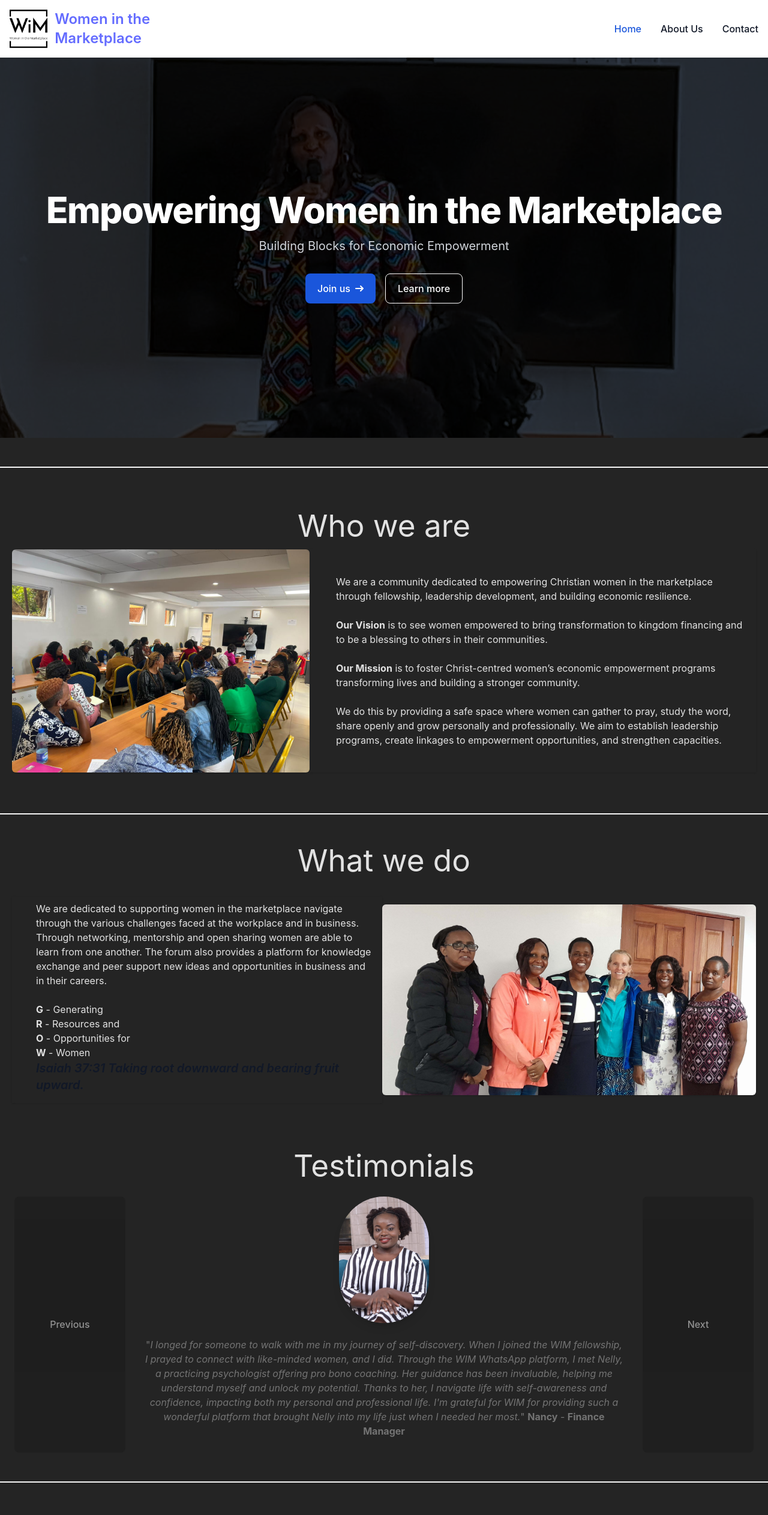
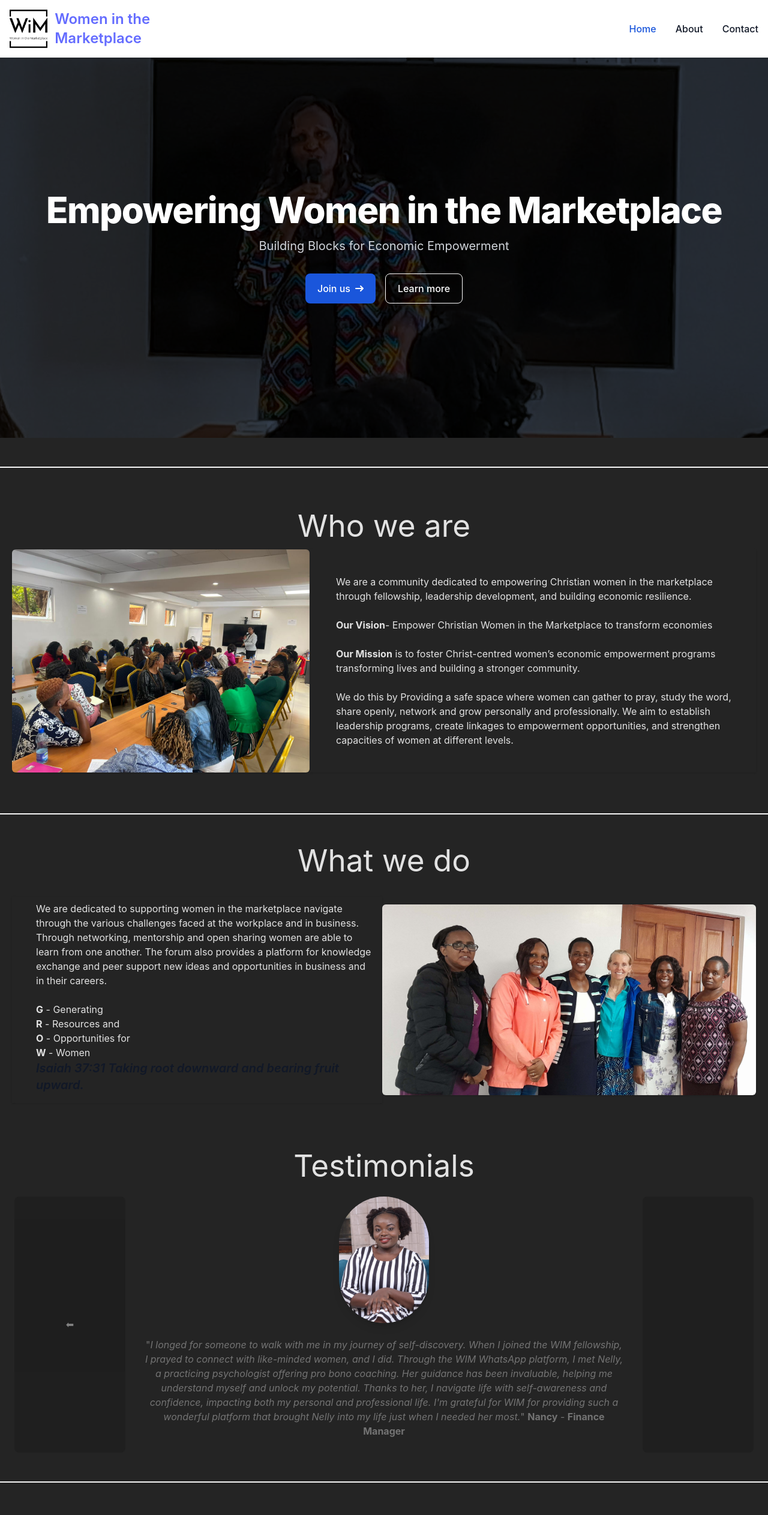
Before and after one commit to NewtonMutugi/wim-site, a React (Vite) app: page / in a window 1280 px wide. Shown: the top 2526 px of the page at 60% size. Built offline with nearby package versions, Linux system fonts and the light colour scheme; what tailwindcss-animated would draw is missing.

Commit message:
Fixed navbar issues and modified mission and vision

```diff
--- a/src/components/Footer.jsx
+++ b/src/components/Footer.jsx
@@ -2,7 +2,10 @@ import wim_logo from '../../src/assets/pictures/wim-logo.png';
 
 function Footer() {
   return (
-    <footer className="bg-white rounded-lg shadow light:bg-gray-900 m-4">
+    <footer
+      className="bg-white rounded-lg shadow light:bg-gray-900 m-4"
+      id="contact"
+    >
       <div className="w-full max-w-screen-xl mx-auto p-4 md:py-8">
         <div className="flex flex-col justify-center sm:flex sm:items-center sm:justify-center">
           <a
--- a/src/components/Home.jsx
+++ b/src/components/Home.jsx
@@ -29,25 +29,27 @@ function Home() {
               We are a community dedicated to empowering Christian women in the
               marketplace through fellowship, leadership development, and
               building economic resilience. <br /> <br />
-              <strong>Our Vision</strong> is to see women empowered to bring
-              transformation to kingdom financing and to be a blessing to others
-              in their communities. <br />
+              <strong>Our Vision</strong>- Empower Christian Women in the
+              Marketplace to transform economies <br />
               <br />
               <strong>Our Mission</strong> is to foster Christ-centred women’s
               economic empowerment programs transforming lives and building a
               stronger community. <br />
               <br />
-              We do this by providing a safe space where women can gather to
-              pray, study the word, share openly and grow personally and
-              professionally. We aim to establish leadership programs, create
-              linkages to empowerment opportunities, and strengthen capacities.
+              We do this by Providing a safe space where women can gather to
+              pray, study the word, share openly, network and grow personally
+              and professionally. We aim to establish leadership programs,
+              create linkages to empowerment opportunities, and strengthen
+              capacities of women at different levels.
               <br />
             </p>
           </div>
         </div>
       </div>
       <hr className="my-12 h-0.5 border-t-0 bg-neutral-100 opacity-100 dark:opacity-50" />
-      <h1 className="flex justify-center">What we do</h1>
+      <h1 className="flex justify-center" id="about">
+        What we do
+      </h1>
       <div className="container mx-auto p-5 flex flex-col">
         <div className="flex flex-col sm:flex-col lg:flex-row pt-3 ">
           <div className="flex flex-col shadow p-2 sm:pt-3 lg:pt-0">
--- a/src/components/Navbar.jsx
+++ b/src/components/Navbar.jsx
@@ -1,7 +1,14 @@
 import { Link } from 'react-router-dom';
 import wim_logo from '../assets/pictures/wim-logo.png';
+import { useState } from 'react';
 
 function Navbar() {
+  const [isOpen, setIsOpen] = useState(false);
+
+  const toggleMenu = () => {
+    setIsOpen(!isOpen);
+  };
+
   return (
     <nav className="bg-white border-gray-200 light:bg-gray-900">
       <div className="max-w-screen-xl flex flex-wrap items-center justify-between mx-auto p-4">
@@ -13,11 +20,11 @@ function Navbar() {
           </span>
         </a>
         <button
-          data-collapse-toggle="navbar-default"
           type="button"
           className="inline-flex items-center p-2 w-10 h-10 justify-center text-sm text-gray-500 rounded-lg md:hidden hover:bg-gray-100 focus:outline-none focus:ring-2 focus:ring-gray-200 light:text-gray-400 light:hover:bg-gray-700 light:focus:ring-gray-600"
           aria-controls="navbar-default"
           aria-expanded="false"
+          onClick={toggleMenu}
         >
           <span className="sr-only">Open main menu</span>
           <svg
@@ -36,40 +43,32 @@ function Navbar() {
             />
           </svg>
         </button>
-        <div className="hidden w-full md:block md:w-auto" id="navbar-default">
+        <div
+          className={`w-full md:block md:w-auto ${isOpen ? 'block' : 'hidden'}`}
+          id="navbar-default"
+        >
           <ul className="font-medium flex flex-col p-4 md:p-0 mt-4 border border-gray-100 rounded-lg bg-gray-50 md:flex-row md:space-x-8 rtl:space-x-reverse md:mt-0 md:border-0 md:bg-white light:bg-gray-800 md:light:bg-gray-900 light:border-gray-700">
             <li>
-              <Link
-                to="/"
+              <a
+                href="#home"
                 className="block py-2 px-3 text-white bg-blue-700 rounded md:bg-transparent md:text-blue-700 md:p-0 light:text-white md:light:text-blue-500"
                 aria-current="page"
               >
                 Home
-              </Link>
+              </a>
             </li>
             <li>
-              <Link
-                to="/About"
-                className="block py-2 px-3 text-gray-900 rounded hover:bg-gray-100 md:hover:bg-transparent md:border-0 md:hover:text-blue-700 md:p-0 light:text-white md:light:hover:text-blue-500 light:hover:bg-gray-700 light:hover:text-white md:light:hover:bg-transparent"
-                aria-current="page"
+              <a
+                href="#about"
+                className="block py-2 px-3 text-gray-900 rounded hover:bg-gray-100 md:hover:bg-transparent md:border-0 md:hover:text-blue-700 md:p-0 light:text-white md:light:hover:text-blue-500 light:hover:bg-gray-700"
               >
-                About Us
-              </Link>
+                About
+              </a>
             </li>
-            {/* <li>
-              <a
-                href="#"
-                className="block py-2 px-3 text-gray-900 rounded hover:bg-gray-100 md:hover:bg-transparent md:border-0 md:hover:text-blue-700 md:p-0 light:text-white md:light:hover:text-blue-500 light:hover:bg-gray-700 light:hover:text-white md:light:hover:bg-transparent"
-              >
-                Pictorial
-              </a>
-            </li> */}
-
             <li>
               <a
-                to="/Contact"
-                className="block py-2 px-3 text-gray-900 rounded hover:bg-gray-100 md:hover:bg-transparent md:border-0 md:hover:text-blue-700 md:p-0 light:text-white md:light:hover:text-blue-500 light:hover:bg-gray-700 light:hover:text-white md:light:hover:bg-transparent"
-                aria-current="page"
+                href="#contact"
+                className="block py-2 px-3 text-gray-900 rounded hover:bg-gray-100 md:hover:bg-transparent md:border-0 md:hover:text-blue-700 md:p-0 light:text-white md:light:hover:text-blue-500 light:hover:bg-gray-700"
               >
                 Contact
               </a>
--- a/src/components/TestimonialsCarousel.jsx
+++ b/src/components/TestimonialsCarousel.jsx
@@ -34,7 +34,7 @@ const TestimonialsCarousel = () => {
   useEffect(() => {
     const intervalId = setInterval(() => {
       handleNext();
-    }, 10000); // Change the interval duration (in milliseconds) as needed
+    }, 25000); // Change the interval duration (in milliseconds) as needed
 
     return () => {
       clearInterval(intervalId);
@@ -63,7 +63,7 @@ const TestimonialsCarousel = () => {
                 <div className="flex flex-wrap justify-center">
                   <div className="w-full shrink-0 grow-0 basis-auto px-3 lg:w-8/12">
                     <p className="mb-6 text-neutral-500 dark:text-neutral-300">
-                      "<em>{testimonial.text}</em>" {'  \t    '}
+                      &quot;<em>{testimonial.text}</em>&quot; {'  \t    '}
                       <strong>{testimonial.name}</strong> -{' '}
                       <strong>{testimonial.role}</strong>
                     </p>
@@ -73,18 +73,18 @@ const TestimonialsCarousel = () => {
             ))}
           </div>
           <button
-            className="absolute top-0 bottom-0 left-0 z-[1] flex w-[15%] items-center justify-center border-0 bg-none p-0 text-center text-white opacity-50 transition-opacity duration-150 ease-[cubic-bezier(0.25,0.1,0.25,1.0)] hover:text-white hover:no-underline hover:opacity-90 hover:outline-none focus:text-white focus:no-underline focus:opacity-90 focus:outline-none"
+            className="absolute top-0 bottom-0 left-0 z-[1] flex w-[15%] items-center justify-center border-0 bg-none p-0 text-center text-grey opacity-50 transition-opacity duration-150 ease-[cubic-bezier(0.25,0.1,0.25,1.0)] hover:text-white hover:no-underline hover:opacity-90 hover:outline-none focus:text-white focus:no-underline focus:opacity-90 focus:outline-none"
             type="button"
             onClick={handlePrev}
           >
-            Previous
+            &#x2B05;
           </button>
           <button
-            className="absolute top-0 bottom-0 right-0 z-[1] flex w-[15%] items-center justify-center border-0 bg-none p-0 text-center text-white opacity-50 transition-opacity duration-150 ease-[cubic-bezier(0.25,0.1,0.25,1.0)] hover:text-white hover:no-underline hover:opacity-90 hover:outline-none focus:text-white focus:no-underline focus:opacity-90 focus:outline-none"
+            className="absolute top-0 bottom-0 right-0 z-[1] flex w-[15%] items-center justify-center border-0 bg-none p-0 text-center text-grey opacity-50 transition-opacity duration-150 ease-[cubic-bezier(0.25,0.1,0.25,1.0)] hover:text-white hover:no-underline hover:opacity-90 hover:outline-none focus:text-white focus:no-underline focus:opacity-90 focus:outline-none"
             type="button"
             onClick={handleNext}
           >
-            Next
+            <></>
           </button>
         </div>
       </section>
```
